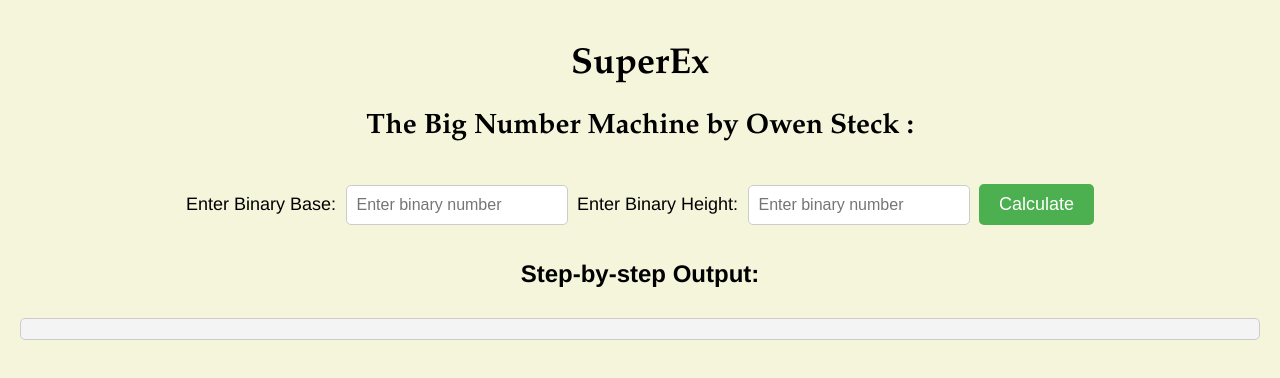
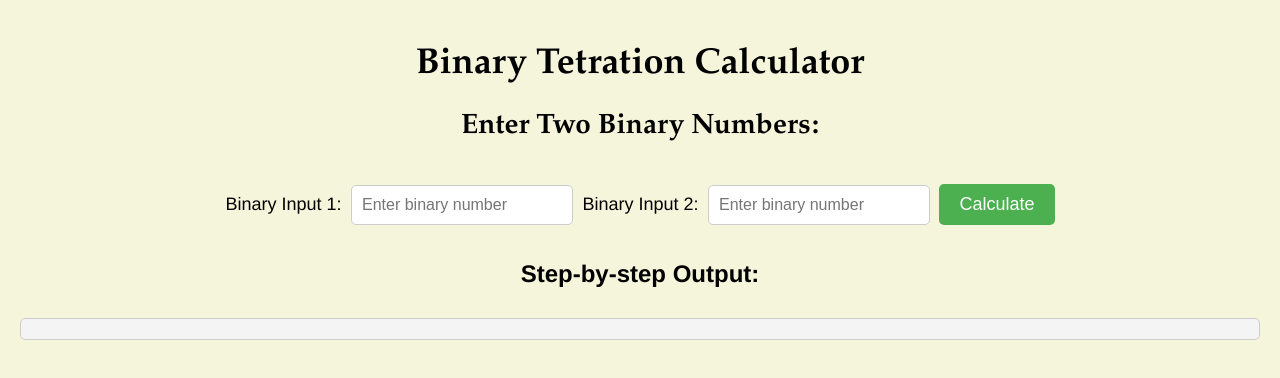
Before and after one commit to ogsteck/SuperEx, a plain HTML site: page index.html in a window 1280 px wide. Drawn offline with Linux system fonts and the light colour scheme.

Commit message:
Update index.html

```diff
--- a/index.html
+++ b/index.html
@@ -3,19 +3,20 @@
 <head>
     <meta charset="UTF-8">
     <meta name="viewport" content="width=device-width, initial-scale=1.0">
-    <title> SuperEx: The Big Number Machine</title>
+    <title>Binary Operations Tetration</title>
     <link rel="stylesheet" href="styles.css">
 </head>
 <body>
-    <h1>SuperEx</h1>
-    <h2> The Big Number Machine by Owen Steck :</h2>
+    <h1>Binary Tetration Calculator</h1>
+    <h2>Enter Two Binary Numbers:</h2>
 
-    <label for="binInput1">Enter Binary Base:</label>
+    <label for="binInput1">Binary Input 1:</label>
     <input type="text" id="binInput1" placeholder="Enter binary number">
 
-    <label for="binInput2">Enter Binary Height:</label>
+    <label for="binInput2">Binary Input 2:</label>
     <input type="text" id="binInput2" placeholder="Enter binary number">
 
+    <!-- The button is now below the second input -->
     <button onclick="submitForm()">Calculate</button>
 
     <h3>Step-by-step Output:</h3>
```
